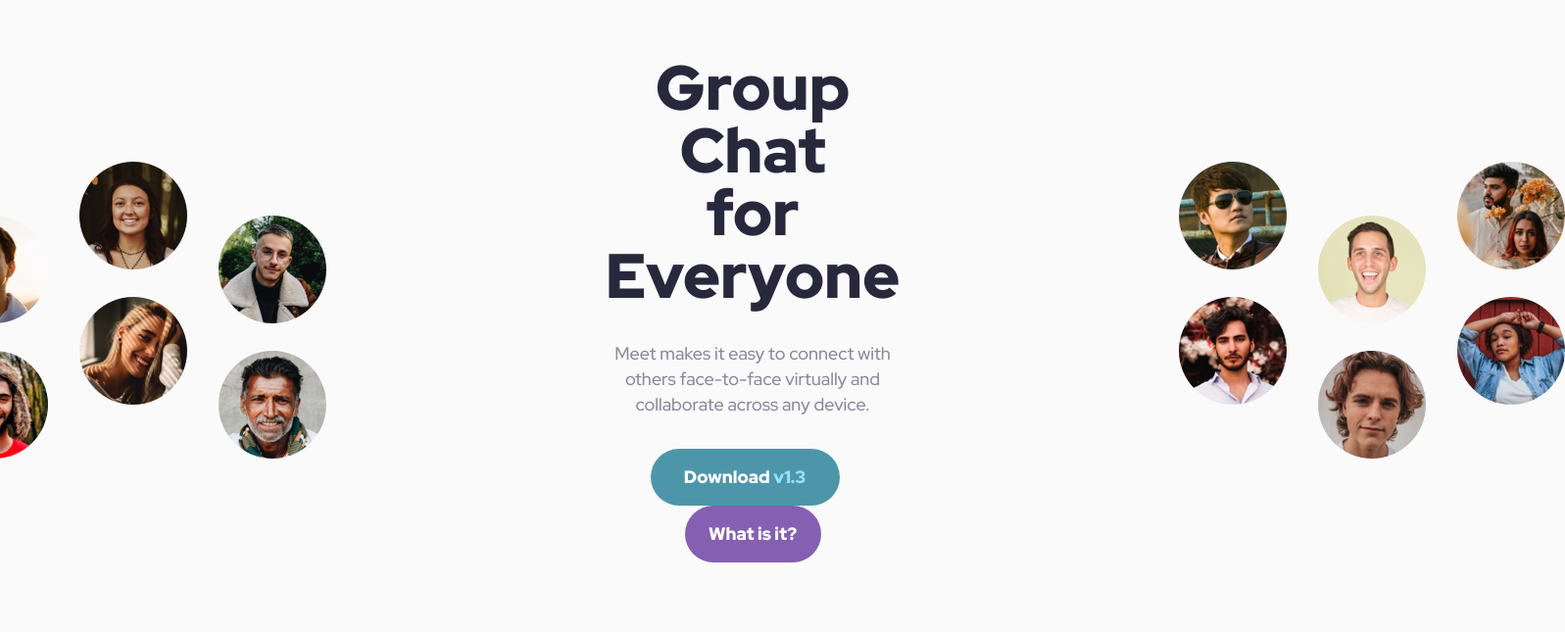
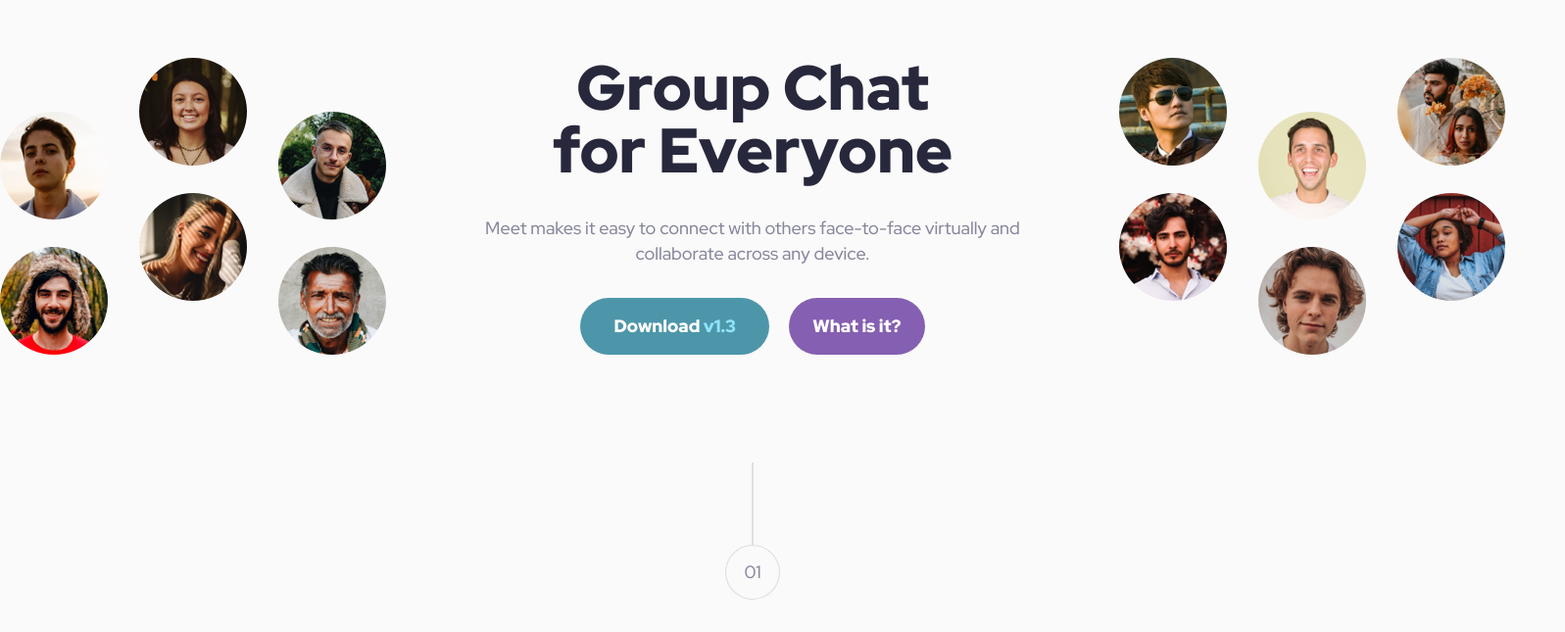
Before and after one commit to paulaabro/meet-landing-page, a plain HTML site: page index.html in a window 1536 px wide. Shown: the part 111-756 px from the top of the page at 98% size, 1597 px wide, since content can reach past the window. Drawn offline with Linux system fonts and the light colour scheme.

Commit message:
change padding

```diff
--- a/style.css
+++ b/style.css
@@ -310,7 +310,7 @@ h3 {
 
   .hero-text {
     margin: 0 auto;
-    padding: 0 285px;
+    padding: 0 80px;
   }
 
   h1 {
```
